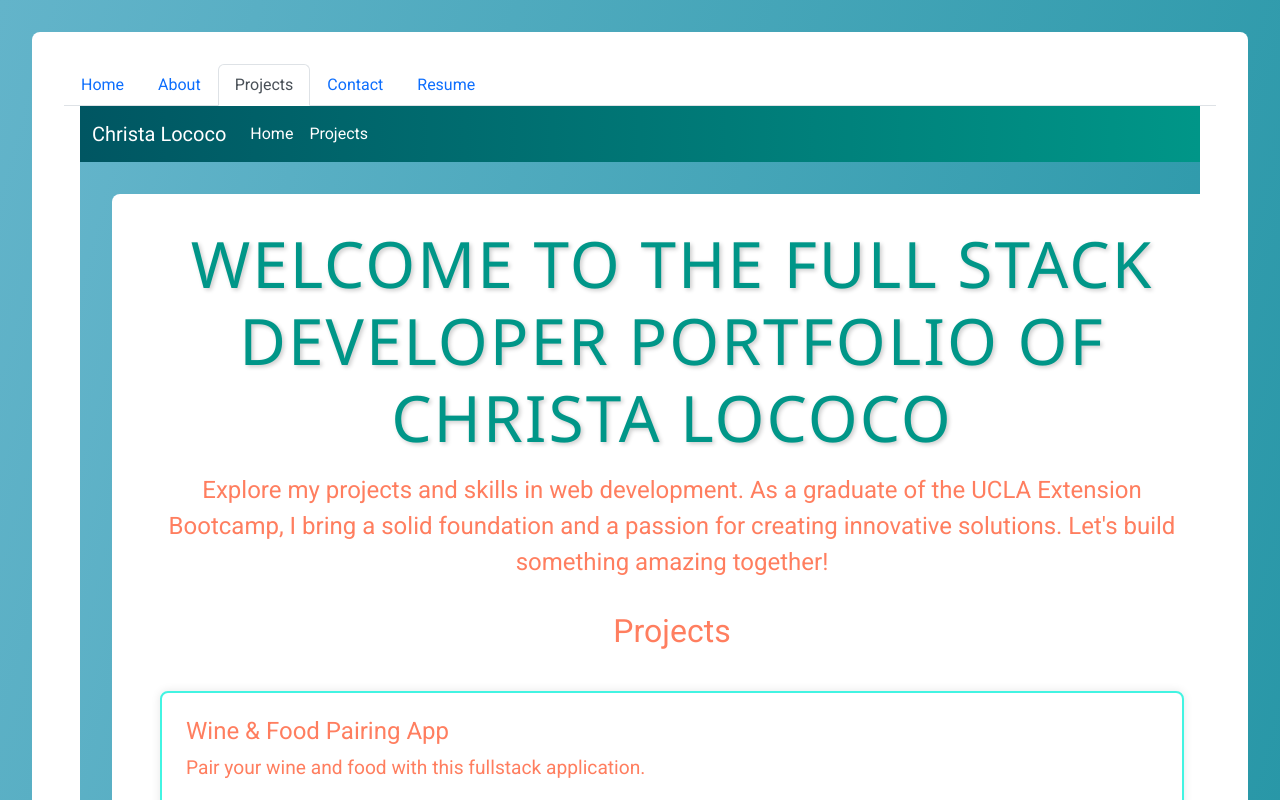
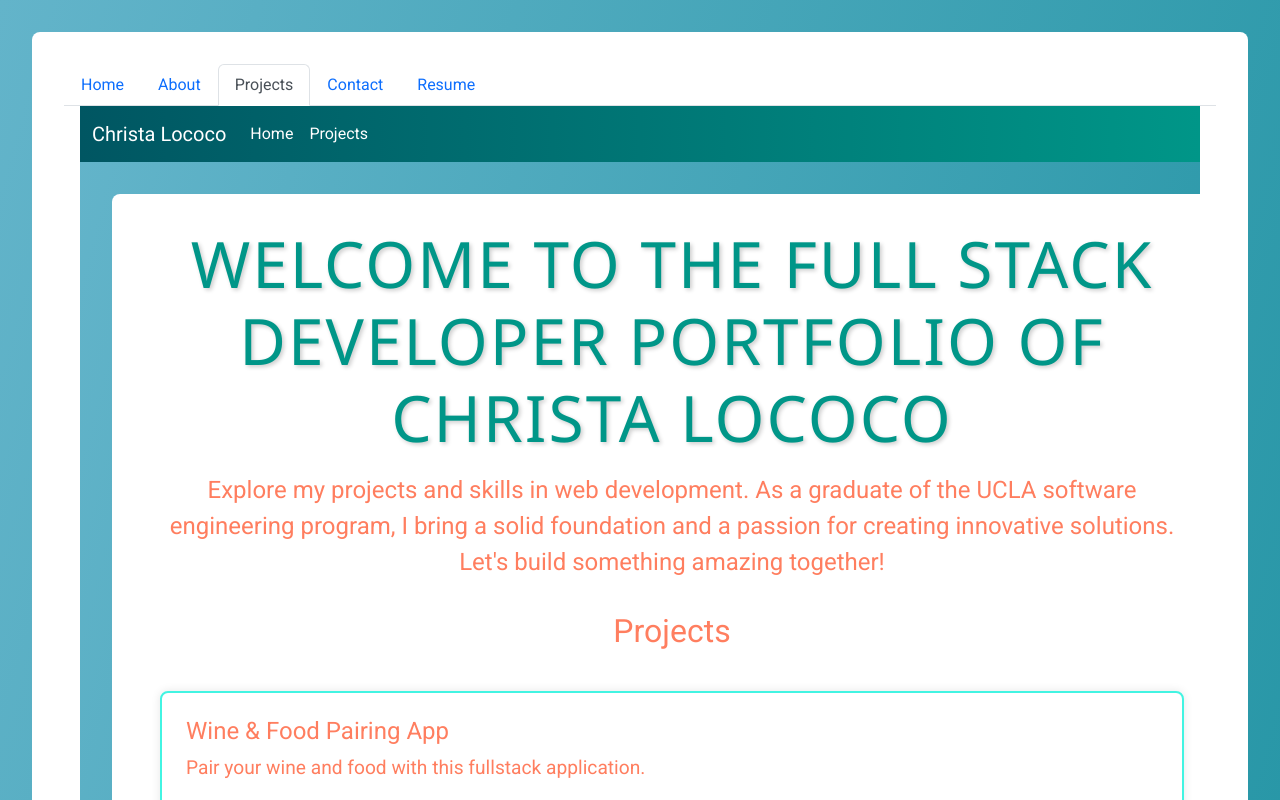
Before and after one commit to bellaloc/MyReactPortfolio, a React (Vite) app: page /Projects in a window 1280 px wide. Shown: the top 800 px of the page. Built offline with nearby package versions, Linux system fonts and the light colour scheme.

Commit message:
Update Projects.jsx

```diff
--- a/src/pages/Projects.jsx
+++ b/src/pages/Projects.jsx
@@ -18,11 +18,11 @@ const Projects = () => {
         <meta name="viewport" content="width=device-width, initial-scale=1.0" />
         <meta
           name="description"
-          content="Explore the portfolio of Christa Lococo, a Full Stack Developer from UCLA Extension Bootcamp."
+          content="Explore the portfolio of Christa Lococo, a Full Stack Developer from UCLA software engineering program."
         />
         <meta
           name="keywords"
-          content="full stack, web development, UCLA Extension Bootcamp, projects"
+          content="full stack, web development, UCLA, software engineer, full stack developer, portfolio, projects"
         />
         <link
           rel="icon"
@@ -196,7 +196,7 @@ const Projects = () => {
             </h1>
             <p className="lead">
               Explore my projects and skills in web development. As a graduate
-              of the UCLA Extension Bootcamp, I bring a solid foundation and a
+              of the UCLA software engineering program, I bring a solid foundation and a
               passion for creating innovative solutions. Let's build something
               amazing together!
             </p>
```
